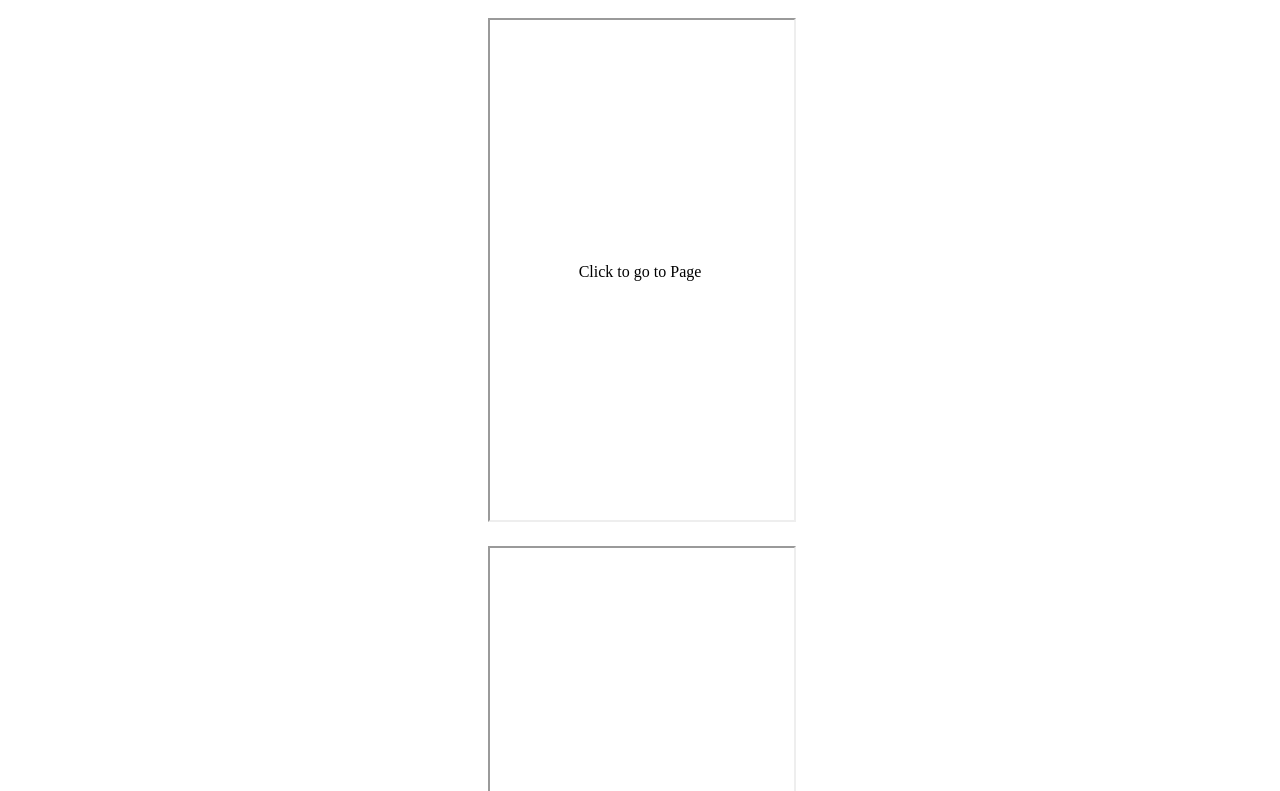
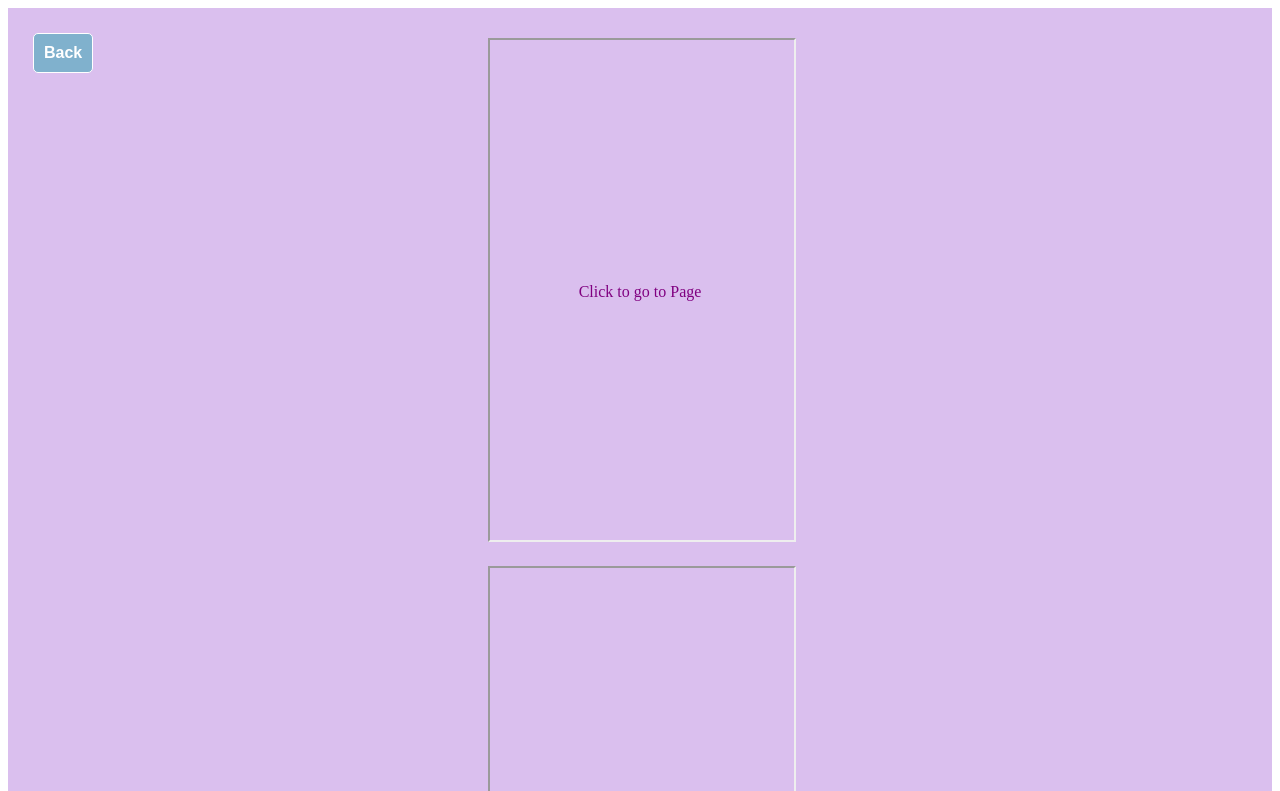
Before and after one commit to kaede4318/TuneTrack, a Next.js app: page /Gallery in a window 1280 px wide. Shown: the top 791 px of the page. Built offline with nearby package versions, Linux system fonts and the light colour scheme.

Commit message:
styling gallery view

```diff
--- a/pages/Gallery.js
+++ b/pages/Gallery.js
@@ -10,6 +10,9 @@ const images = [
 const Gallery = () => {
   return (
     <div className="gallery">
+      <Link href="/Home" legacyBehavior>
+        <button className="back-button">Back</button>
+      </Link>
       {images.map((src, index) => (
         <div key={index} className="gallery-item">
           <Link href="/" legacyBehavior>
@@ -24,9 +27,6 @@ const Gallery = () => {
           </Link>
         </div>
       ))}
-      <Link href="/" legacyBehavior>
-        <a>Go to Page</a>
-      </Link>
     </div>
   );
 };
--- a/src/app/App.css
+++ b/src/app/App.css
@@ -29,6 +29,7 @@ button {
   margin: 5px;
   padding: 10px 10px;
   font-size: 16px;
+  font-weight: bold;
   border-radius: 5px;
   background-color: #dabfee;
   border: 1px solid #ffffff;
@@ -164,6 +165,7 @@ button:hover {
 }
 
 #galleryNavButton {
+  margin-top: 20px;
   background-color: rgba(41, 163, 174, 0.5);
 }
 
@@ -180,6 +182,7 @@ button:hover {
   color: #fff;
   border-radius: 5px;
   transition: background-color 0.3s ease;
+  font-weight: bold;
   background-color: rgba(41, 163, 174, 0.5);
 }
 
@@ -203,6 +206,9 @@ input[type="file"] {
   display: flex;
   flex-direction: column;
   align-items: center;
+  background-color: #dabfee;
+  padding: 20px;
+  position: relative;
 }
 
 .gallery-item {
@@ -220,23 +226,46 @@ input[type="file"] {
   left: 0;
   width: 100%;
   height: 100%;
-  background: rgba(255, 255, 255, 0); /* Transparent overlay */
+  background: rgba(255, 255, 255, 0);
+  color: purple;
+  display: flex;
+  align-items: center;
+  justify-content: center;
   cursor: pointer;
+  text-decoration: none;
+}
+
+.iframe-wrapper .overlay:hover {
+  text-decoration: underline;
+}
+
+.back-button {
+  position: absolute;
+  top: 20px;
+  left: 20px;
+  color: white;
+  cursor: pointer;
+  font-weight: bold;
+  background-color: rgba(41, 163, 174, 0.5);
+}
+
+.back-button:hover {
+  background-color: #91aad4;
 }
 
 .ReactModal__Overlay {
-  background-color: rgba(0, 0, 0, 0.75);
-  position: fixed; /* Ensure it's fixed to the viewport */
+  background-color: rgba(0, 0, 0, 0.507);
+  position: fixed;
   top: 0;
   left: 0;
   right: 0;
   bottom: 0;
-  z-index: 1000; /* Higher than the toolbar to ensure it's on top */
+  z-index: 1000;
 }
 
 .ReactModal__Content {
   position: absolute;
-  top: 70px; /* Adjust this to position below the toolbar */
+  top: 70px;
   left: 50%;
   transform: translateX(-50%);
   background: #fff;
@@ -245,7 +274,7 @@ input[type="file"] {
   max-width: 500px;
   width: 100%;
   box-shadow: 0 4px 8px rgba(0, 0, 0, 0.2);
-  z-index: 1001; /* Ensure it's above the overlay */
+  z-index: 1001;
 }
 
 .ReactModal__Content h2 {
--- a/src/app/Toolbar.js
+++ b/src/app/Toolbar.js
@@ -27,7 +27,7 @@ export default function Toolbar() {
     };
 
     const fetchSuggestions = async () => {
-        setIsLoading(true); // Set loading to true when fetching starts
+        setIsLoading(true);
         const response = await fetch(
             'https://noggin.rea.gent/managerial-cockroach-7657',
             {
@@ -48,7 +48,7 @@ export default function Toolbar() {
 
         const data = JSON.parse(response);
         setSuggestions(data);
-        setIsLoading(false); // Set loading to false after fetching completes
+        setIsLoading(false);
         setIsModalOpen(true);
     };
 
```
